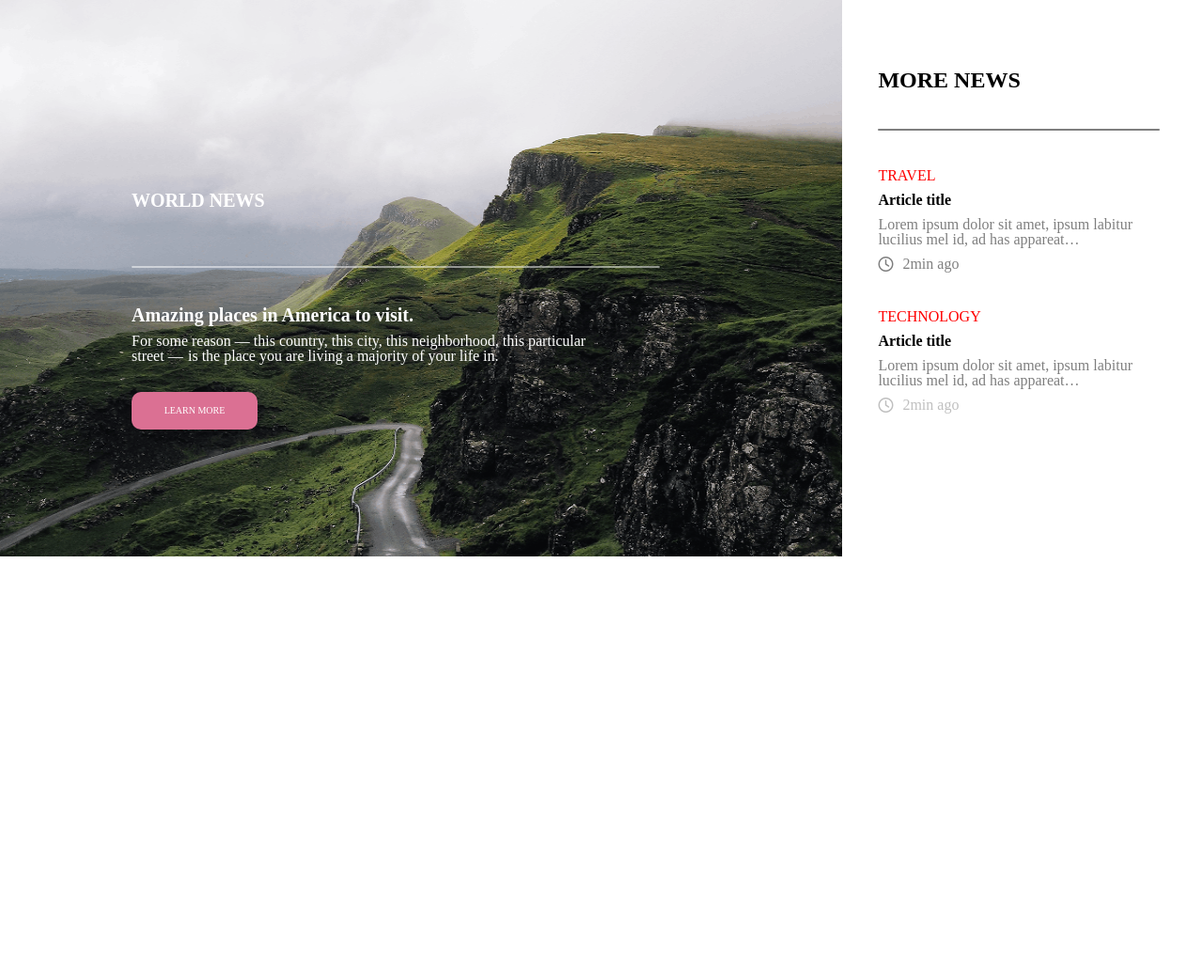
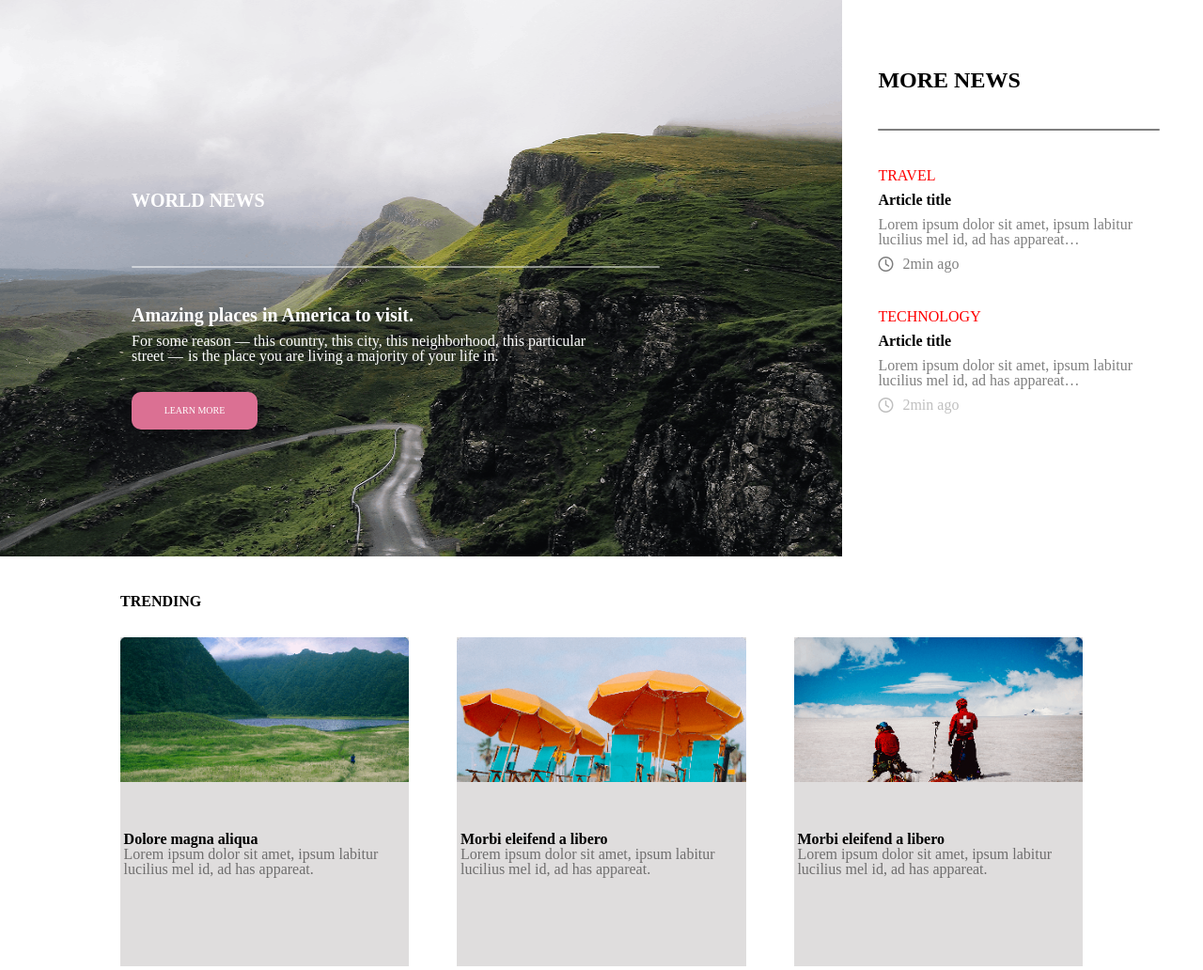
Before and after one commit to mariamlaliashvili/finaluri, a plain HTML site: page index.html in a window 1280 px wide. Shown: the part 57-1089 px from the top of the page at 94% size. Before the commit the page ends 800 px from the top, so only its background shows below. Drawn offline with Linux system fonts and the light colour scheme.

Commit message:
section2

```diff
--- a/css/style.css
+++ b/css/style.css
@@ -26,7 +26,7 @@ ul{
 .opacity{
     opacity: 0.5;
 }
-section{
+.section1{
     display: flex;
     flex-wrap: wrap;
 }
@@ -127,3 +127,42 @@ font-weight: bold;
     margin-top: 10px;
     gap: 10px;
 }
+.section2{
+    width: 80%;
+    height: 400px;
+    margin: 0 auto;
+    /* border: 2px solid black; */
+    margin-top: 40px;
+}
+.trending{
+    font-weight: bold;
+}
+.cards{
+    width: 100%;
+    height: 350px;
+    margin-top: 30px;
+    display: flex;
+    flex-wrap: wrap;
+    justify-content: space-between;
+    align-items: center;
+}
+.card{
+    width: 30%;
+    height: 350px;
+    background-color: rgb(223, 221, 221);
+
+}
+.sectio2photo{
+    width: 100%;
+}
+.s2text{
+    font-weight: bold;
+}
+.s2textopocity{
+    width: 300px;
+    height: 30px;
+    margin: 50px auto 0 auto;
+}
+.opac{
+    opacity: 0.5;
+}
--- a/index.html
+++ b/index.html
@@ -22,7 +22,7 @@
             </ul>
         </nav>
     </header>
-    <section>
+    <section class="section1">
         <div class="first">
             <img class="photo1" src="photo/Image.png" alt="">
             <div class="firstext">
@@ -64,6 +64,30 @@
     </div>
         </div>
     </section>
+    <section class="section2">
+        <h2 class="trending">TRENDING</h2>
+        <div class="cards">
+            <div class="card">
+                <img class="sectio2photo" src="photo/Image (1).png" alt="">
+                <div class="s2textopocity">
+                    <p class="s2text">Dolore magna aliqua</p>
+                <p class="opac">Lorem ipsum dolor sit amet, ipsum labitur lucilius mel id, ad has appareat.</p></div>
+            </div>
+            <div class="card">
+                <img class="sectio2photo" src="photo/annie-spratt-21.png" alt="">
+                <div class="s2textopocity">
+                    <p class="s2text">Morbi eleifend a libero</p>
+                    <p class="opac">Lorem ipsum dolor sit amet, ipsum labitur lucilius mel id, ad has appareat.</p></div>
+            </div>
+            <div class="card">
+                <img class="sectio2photo" src="photo/carlos-hevia-62.png" alt="">
+                <div class="s2textopocity">
+                    <p class="s2text">Morbi eleifend a libero</p>
+                    <p class="opac">Lorem ipsum dolor sit amet, ipsum labitur lucilius mel id, ad has appareat.</p></div>
+            </div>
+        </div>
+
+    </section>
 </div>
 </body>
 </html>
```
Also changed, not shown: photo/Image (1).png (added), photo/annie-spratt-21.png (added), photo/carlos-hevia-62.png (added).
